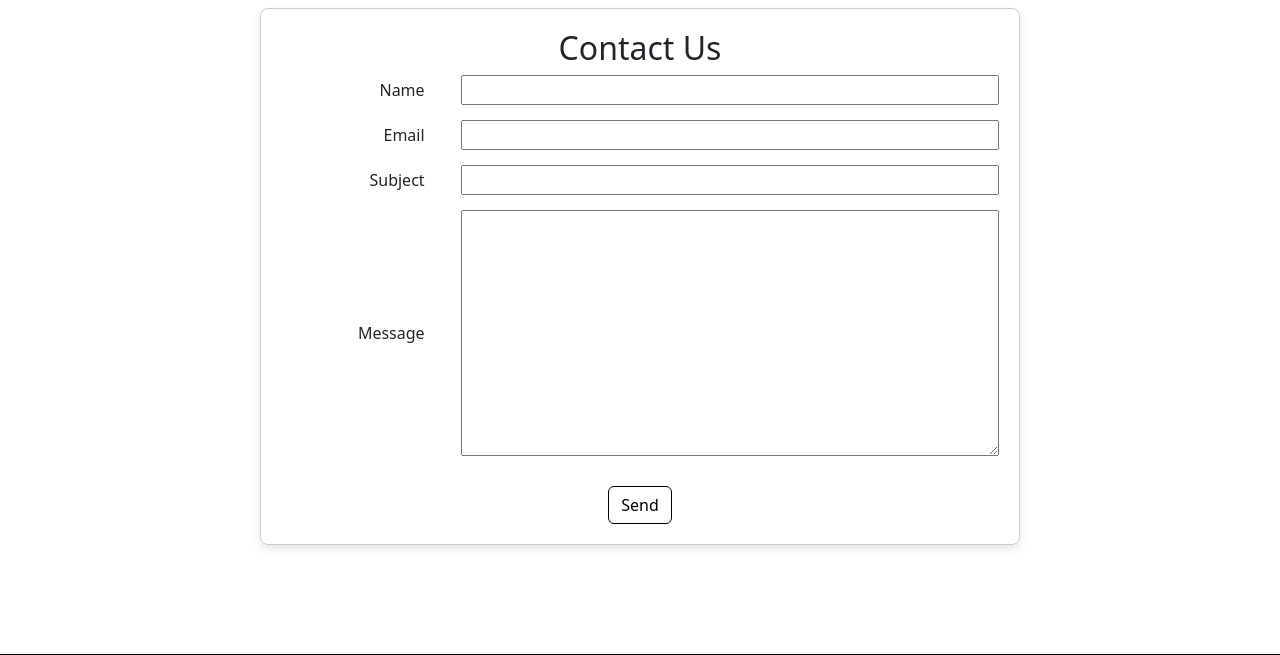
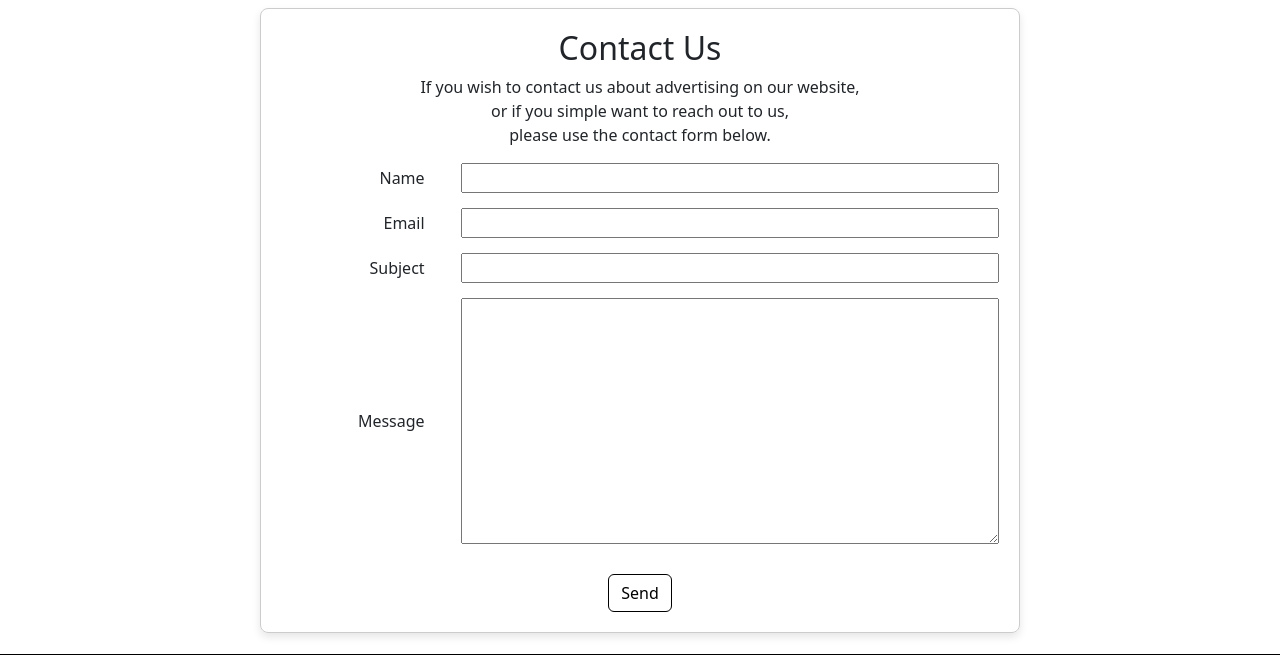
Before and after one commit to Ajfriel86/brutalgroove, a Django app: page /contact/ in a window 1280 px wide. Shown: the part 56-711 px from the top of the page. Run offline with Django 3.2, Linux system fonts and the light colour scheme; some libraries are stand-ins or nearby versions.

Commit message:
Add content to contact page

```diff
--- a/templates/contact.html
+++ b/templates/contact.html
@@ -9,6 +9,12 @@
     <div class="row">
         <div class="col-md-8 mt-3 offset-md-2 contact-box">
             <h2>{% trans "Contact Us" %}</h2>
+            <p>If you wish to contact us about advertising on our website,
+                <br >
+                or if you simple want to reach out to us,
+                <br >
+                please use the contact form below.</p>
+
             <form method="post" class="contact-form">
                 {% csrf_token %}
                 {% for field in form %}
```
